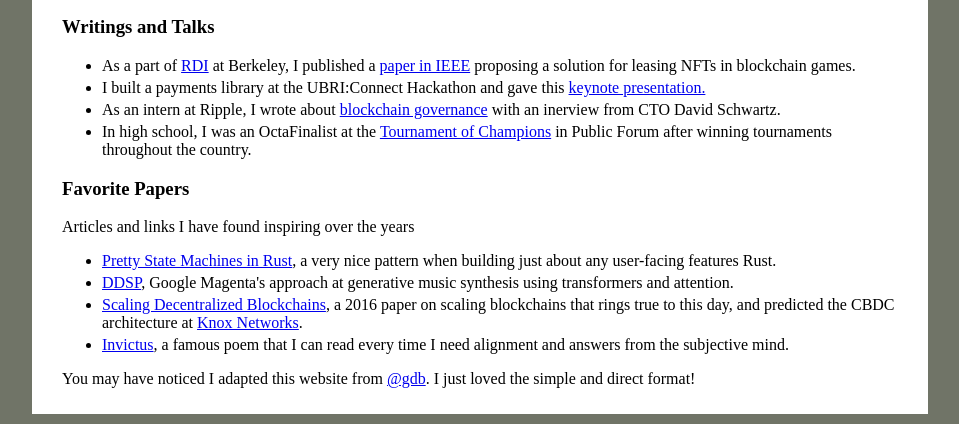
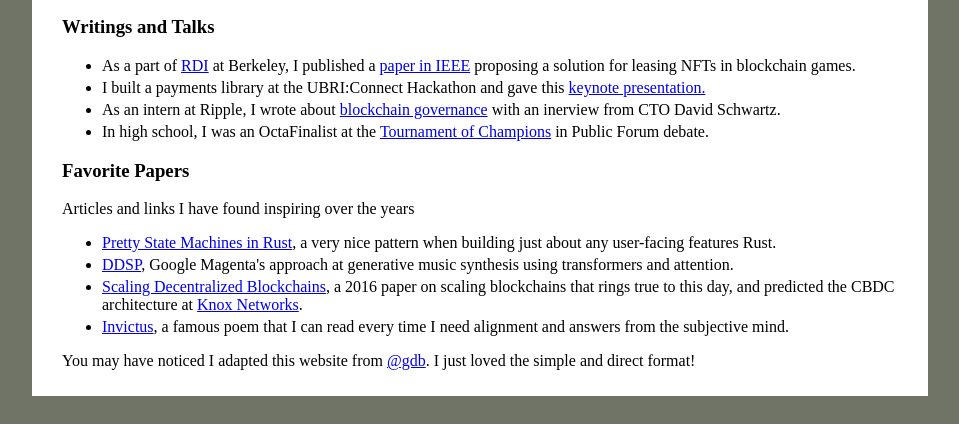
Before and after one commit to AyAggarwal/ayushaggy, a plain HTML site: page public/index.html in a window 1280 px wide. Shown: the part 453-877 px from the top of the page, without its empty margins (160-1119 px from the left). Drawn offline with Linux system fonts and the light colour scheme.

Commit message:
reduce debate

```diff
--- a/public/index.html
+++ b/public/index.html
@@ -82,7 +82,7 @@
 <li>As a part of <a href="https://rdi.berkeley.edu/">RDI</a> at Berkeley, I published a <a href="https://ieeexplore.ieee.org/document/10020887">paper in IEEE</a> proposing a solution for leasing NFTs in blockchain games.</li>
 <li>I built a payments library at the UBRI:Connect Hackathon and gave this <a href="https://youtu.be/nLyHzZXrpgc?si=HrHlCykhLUsEPSMT&t=330">keynote presentation.</a></li>
 <li>As an intern at Ripple, I wrote about <a href = "https://medium.com/blockchain-at-berkeley/better-blockchain-governance-a-conversation-with-david-schwartz-f023485afd69">blockchain governance</a> with an inerview from CTO David Schwartz.</li>
-<li>In high school, I was an OctaFinalist at the <a href="https://uktoc.org/">Tournament of Champions</a> in Public Forum after winning tournaments throughout the country.</li>
+<li>In high school, I was an OctaFinalist at the <a href="https://uktoc.org/">Tournament of Champions</a> in Public Forum debate.</li>
 </ul>
 
 <h3> Favorite Papers </h3>
```
